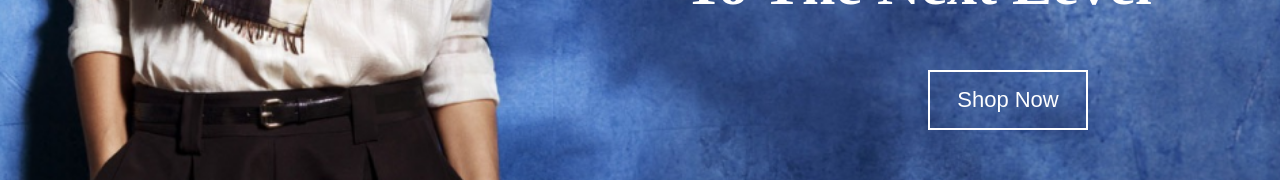
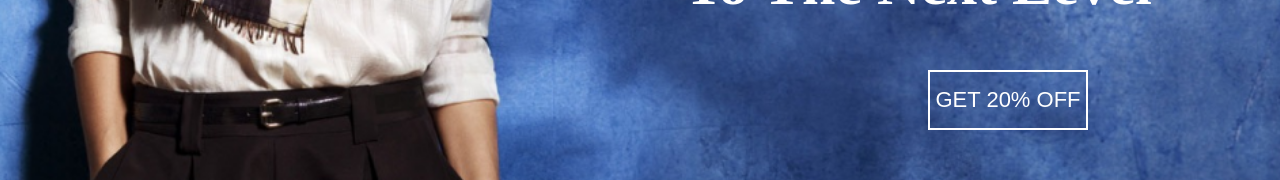
Before and after one commit to SokChanmakara/Rumtum, a Vue app: page / in a window 1280 px wide. Shown: the part 530-710 px from the top of the page. Built offline with nearby package versions, Linux system fonts and the light colour scheme.

Commit message:
Add rotate button text in ButtonShop

```diff
--- a/src/components/Button/ButtonShop.vue
+++ b/src/components/Button/ButtonShop.vue
@@ -1,6 +1,6 @@
 <template>
     <div class="bannershop">
-        <button @click="toggleDisplay" class="bannerbtn">Shop Now</button>
+        <button @click="toggleDisplay" class="bannerbtn">{{ currentText }}</button>
         <LoginPopup v-if="display" @close="toggleDisplay"/>
     </div>
 </template>
@@ -13,17 +13,32 @@ export default {
     },
     data(){
         return{
-            display: false
+            display: false,
+            textOptions: [
+                'SHOP NOW',
+                'GET 20% OFF',
+            ],
+            currentIndex: 0
         };
+    },
+    computed: {
+        currentText() {
+            return this.textOptions[this.currentIndex];
+        }
+    },
+    mounted() {
+        setInterval(this.rotateText, 3000);
     },
     methods: {
         toggleDisplay(){
             this.display = !this.display
+        },
+        rotateText() {
+            this.currentIndex = (this.currentIndex + 1) % this.textOptions.length;
         }
     }
 }
 </script>
-
 <style scoped>
     .bannerbtn{
         width:160px;
@@ -41,4 +56,4 @@ export default {
     button:hover{
         background: black;
     }
-</style>
+</style>stylestyle
```
